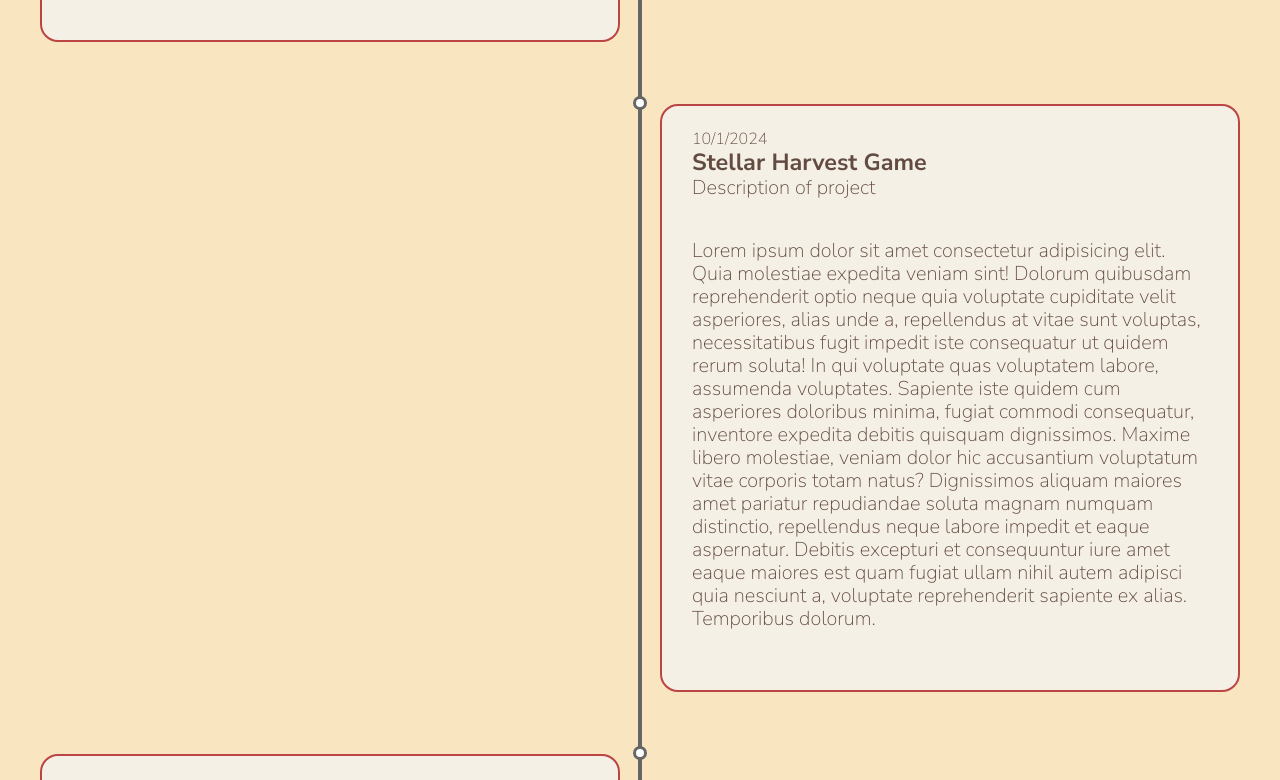
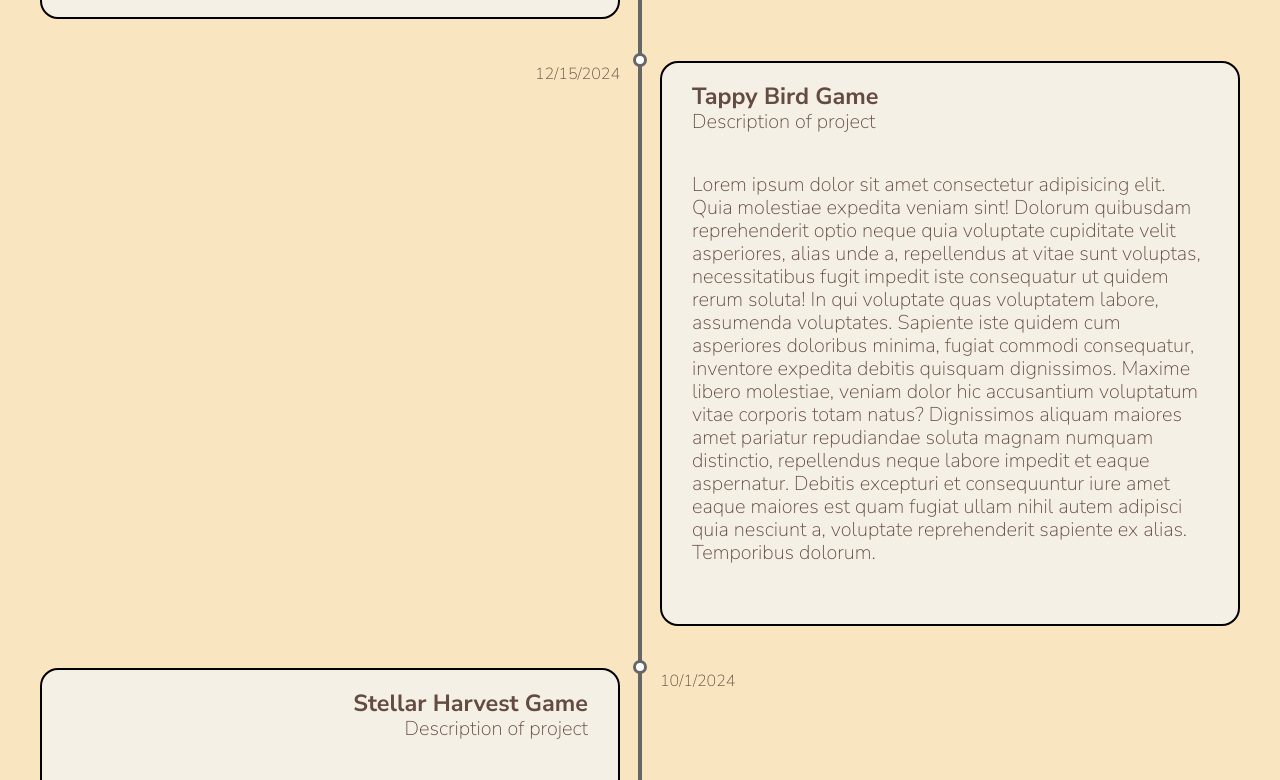
Before and after one commit to deanglane/portfolio-v2, a React (Vite) app: page /projects in a window 1280 px wide. Shown: the part 1177-1957 px from the top of the page. Built offline with nearby package versions, Linux system fonts and the light colour scheme; a web font is replaced by a local one.

Commit message:
wip-timeline in projects with date on other side

```diff
--- a/src/routes/Projects.jsx
+++ b/src/routes/Projects.jsx
@@ -6,12 +6,16 @@ import "swiper/css";
 import { projects } from "../utils/projects.js";
 
 function Projects() {
+  // Filtering and sorting the original project object array
+  // .filter() is used by passing it a variable "p" with represents the a singular item from the object or array you are filtering. You then should convert it to lowercase just in case the user entered a capital by mistake. Using === you can looking for the exact spelling and type which in this case would be a string matching "active".
+  // .sort() - now you have narrowed the list down you can sort the list by the date value. sort will compare 2 items from your object using (a, b). I am using dates as strings so I need to use localeCompare() method to do the comparisons. Putting b.date before a.date will get me a descending ordered list
   const activeSorted = [...projects]
     .filter((p) => p.status.toLowerCase() === "active")
-    .sort((a, b) => b.date.localeCompare(a.date)); // newest first
+    .sort((a, b) => b.date.localeCompare(a.date));
+
   return (
     <section>
-      <div>
+      <div className="wrapper">
         <h2>Projects</h2>
         <quote>
           “Turning coffee, curiosity and code into something visually amazing
@@ -58,9 +62,6 @@ function Projects() {
                   {/* Left side cell */}
                   {isLeft ? (
                     <div className={styles.card}>
-                      <small>
-                        {new Date(project.date).toLocaleDateString()}
-                      </small>
                       <h3>{project.desc}</h3>
                       <p>Description of project</p>
                       <p>
@@ -84,7 +85,11 @@ function Projects() {
                       </p>
                     </div>
                   ) : (
-                    <div /> // empty placeholder to keep grid structure
+                    <div className={styles["timelineDate-left"]}>
+                      <small>
+                        {new Date(project.date).toLocaleDateString()}
+                      </small>
+                    </div> // empty placeholder to keep grid structure
                   )}
 
                   {/* Center marker cell (line + dot) */}
@@ -94,12 +99,13 @@ function Projects() {
 
                   {/* Right side cell */}
                   {isLeft ? (
-                    <div /> // empty placeholder
-                  ) : (
-                    <div className={styles.card}>
+                    <div>
                       <small>
                         {new Date(project.date).toLocaleDateString()}
                       </small>
+                    </div> // empty placeholder to keep grid structure
+                  ) : (
+                    <div className={styles.card}>
                       <h3>{project.desc}</h3>
                       <p>Description of project</p>
                       <p>
@@ -135,9 +141,3 @@ function Projects() {
 }
 
 export default Projects;
-
-// The projects view will be a linear timeline from most recent to oldest projects with the year and month a created them
-// TODO: 1) Projects title centered on page
-// TODO: 2) tag line centered below title
-// TODO: 3) Make specials gallery width shorter to accommodate a screenshot with short description overlay and link to project below
-// TODO: 4) Style individual project components cards
--- a/src/routes/Projects.module.css
+++ b/src/routes/Projects.module.css
@@ -29,7 +29,7 @@
   bottom: 0;
   left: 50%;
   width: 4px;
-  background: #666; /* line color */
+  background: #666;
   transform: translateX(-50%);
 }
 
@@ -40,7 +40,7 @@
   padding: 0 2rem;
   display: flex;
   flex-direction: column;
-  gap: 3rem; /* vertical space between rows */
+  gap: 2rem; /* vertical space between rows */
 }
 
 /* Each row: 3 columns: left | marker | right */
@@ -76,10 +76,15 @@
 /* Your cards (left and right use the same style) */
 .card {
   border-radius: 18px;
-  border: 2px solid #b44;
+  border: 2px solid #000000;
   padding: 1rem 1.5rem;
   background: #f5f0e5;
   max-width: 760px;
+}
+
+/* Date stamp on other side of card */
+.timelineDate-left {
+  text-align: right;
 }
 
 /* The card for left side */
@@ -97,7 +102,8 @@
 /* Responsive: stack on small screens */
 @media (max-width: 768px) {
   .timeline::before {
-    left: 12px; /* or display: none; if you want */
+    /* or display: none; if you want */
+    left: 12px;
     width: 2px;
   }
 
--- a/src/routes/Workshop.jsx
+++ b/src/routes/Workshop.jsx
@@ -1,7 +1,7 @@
-import { useState, React } from "react";
+import { React } from "react";
 import { NavLink } from "react-router-dom";
+import { projects } from "../utils/projects.js";
 
-import Dropdown from "../components/Dropdown";
 import TestComponent from "../components/TestComponent";
 import styles from "./Workshop.module.css";
 
@@ -32,35 +32,13 @@ const slides = [
 ];
 
 function Workshop() {
-  // logic for open close dropdown
-  const [isOpen, setIsOpen] = useState(false);
-
-  let hoverTimer;
-
-  // hover intent & changing state of isOpen
-  const handleMouseEnter = () => {
-    hoverTimer = setTimeout(() => {
-      setIsOpen(true);
-    }, 300);
-  };
-
-  const handleMouseLeave = () => {
-    clearTimeout(hoverTimer);
-    setIsOpen(false);
-  };
-
-  // const toggleDropdown = () => {
-  //   setIsOpen((prev) => !prev);
-  // };
-
   return (
     <>
       <section className={"wrapper"}>
         <h2>Workshop Area</h2>
         <p>A page to test adding new content</p>
         {/* Slides testing */}
-        <div className={styles["slides-div"]}>
-          {/* Swiper Slider Testing */}
+        {/* <div className={styles["slides-div"]}>
           <div className={styles["slides-container"]}>
             <h3>Slider.js</h3>
             <div className={styles["slides-viewport"]}>
@@ -87,29 +65,9 @@ function Workshop() {
               </Swiper>
             </div>
           </div>
-        </div>
-
-        {/* Dropdown mega menu testing */}
-        <div className={styles["megaDD-div"]}>
-          {/* <button onClick={toggleDropdown}>
-            {isOpen ? "Close Menu" : "Open Menu"}
-          </button> */}
-          <div
-            className={styles["nav-hover-area"]}
-            onMouseEnter={handleMouseEnter}
-            onMouseLeave={handleMouseLeave}
-          >
-            <NavLink className={styles["nav-title"]} to="/projects">
-              projects ▼
-            </NavLink>
-            <div
-              className={`${styles["dropdown-container"]} ${
-                isOpen ? styles["show"] : ""
-              }`}
-            >
-              <Dropdown />
-            </div>
-          </div>
+        </div> */}
+        <div className={styles.box}>
+          <span className={styles.dot} />
         </div>
       </section>
     </>
--- a/src/routes/Workshop.module.css
+++ b/src/routes/Workshop.module.css
@@ -29,25 +29,33 @@ section p {
   padding: 0.5rem;
 }
 
-.megaDD-div {
-  margin-bottom: 2rem;
-  display: flex;
-  gap: 5rem;
+.box {
+  outline: 2px dashed gray;
+  height: 500px;
+  position: relative;
 }
 
-.dropdown-container {
-  opacity: 0;
-  transform: translateY(-10px);
-  pointer-events: none;
-  transition: opacity 0.3s ease, transform 0.3s ease;
+.dot {
+  width: 14px;
+  height: 14px;
+  border: 2px solid black;
+  background-color: white;
+  border-radius: 18px;
+
+  position: absolute;
+  top: -8px;
+  left: 50%;
+  transform: translateX(-50%);
+  z-index: 5;
 }
 
-.dropdown-container.show {
-  opacity: 1;
-  transform: translateY(0);
-  pointer-events: auto;
+.box::before {
+  content: "";
+  position: absolute;
+  width: 4px;
+  background-color: #666;
+  top: 0;
+  bottom: 0;
+  left: 50%;
+  transform: translateX(-50%);
 }
-
-.nav-hover-area {
-  text-transform: uppercase;
-}
--- a/src/utils/projects.js
+++ b/src/utils/projects.js
@@ -1,12 +1,48 @@
 // projects.js
 export const projects = [
-  { date: "2026-01-10", desc: "Portfolio 2.0", status: "Coming Soon" },
-  { date: "2024-12-15", desc: "Tappy Bird Game", status: "active" },
-  { date: "2024-10-01", desc: "Stellar Harvest Game", status: "active" },
-  { date: "2023-08-01", desc: "Battle Rockets", status: "active" },
-  { date: "2023-06-01", desc: "Flash it!", status: "active" },
-  { date: "2023-04-25", desc: "Pokedex", status: "active" },
-  { date: "2023-04-13", desc: "Daily Horoscope", status: "active" },
-  { date: "2023-02-01", desc: "Bar one", status: "active" },
-  { date: "2022-12-01", desc: "Hangry Tummy", status: "active" },
+  {
+    date: "2026-01-10",
+    desc: "Portfolio 2.0",
+    status: "Coming Soon",
+    highlight: true,
+  },
+  {
+    date: "2024-12-15",
+    desc: "Tappy Bird Game",
+    status: "active",
+    highlight: true,
+  },
+  {
+    date: "2024-10-01",
+    desc: "Stellar Harvest Game",
+    status: "active",
+    highlight: false,
+  },
+  {
+    date: "2023-08-01",
+    desc: "Battle Rockets",
+    status: "active",
+    highlight: false,
+  },
+  { date: "2023-06-01", desc: "Flash it!", status: "active", highlight: true },
+  { date: "2023-04-25", desc: "Pokedex", status: "active", highlight: false },
+  {
+    date: "2023-04-13",
+    desc: "Daily Horoscope",
+    status: "active",
+    highlight: false,
+  },
+  { date: "2023-02-01", desc: "Bar one", status: "active", highlight: false },
+  {
+    date: "2022-12-01",
+    desc: "Hangry Tummy",
+    status: "active",
+    highlight: false,
+  },
+  {
+    date: "2027-12-01",
+    desc: "Test Project",
+    status: "active",
+    highlight: false,
+  },
 ];
```
Also changed, not shown: src/components/ProjectCard.jsx (+22 -1 lines).
